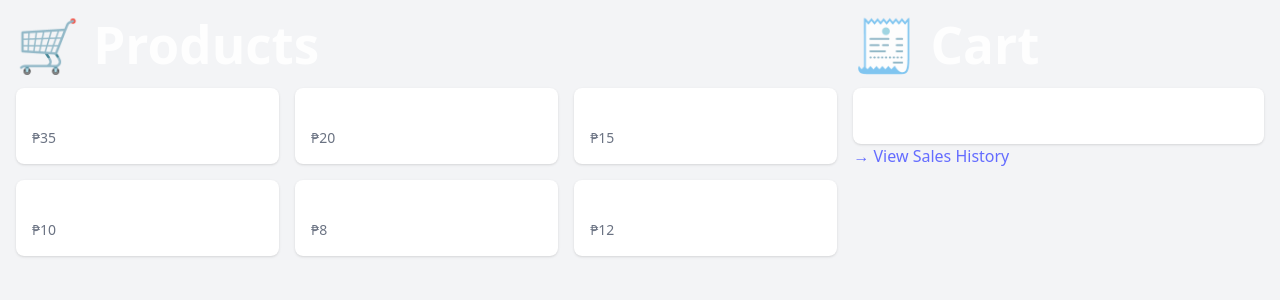
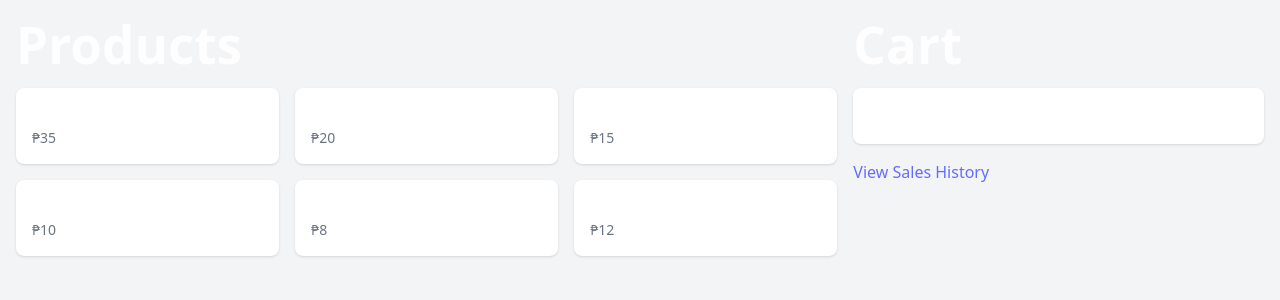
Before and after one commit to MaverickSeneris/offline-pos, a React (Vite) app: page / in a window 1280 px wide. Shown: the top 300 px of the page. Built offline with nearby package versions, Linux system fonts and the light colour scheme.

Commit message:
feat: add quantity support to cart and fix total calculation

```diff
--- a/src/pages/POS.tsx
+++ b/src/pages/POS.tsx
@@ -2,36 +2,56 @@ import { useState, useEffect } from "react";
 import ProductList from "../components/ProductList";
 import type { Product } from "../data/products";
 
-// ✅ Good practice: centralized storage keys
 const CART_KEY = "vendure_cart";
 const SALES_KEY = "vendure_sales";
 
+type CartItem = Product & { quantity: number };
+
 export default function POS() {
-  // 🧠 Initialize cart from localStorage
-  const [cart, setCart] = useState<Product[]>(() => {
+  const [cart, setCart] = useState<CartItem[]>([]);
+
+  useEffect(() => {
     const stored = localStorage.getItem(CART_KEY);
-    return stored ? JSON.parse(stored) : [];
-  });
+    if (stored) {
+      const parsed = JSON.parse(stored).map((item: any) => ({
+        ...item,
+        quantity: item.quantity || 1,
+      }));
+      setCart(parsed);
+    }
+  }, []);
 
-  // 💾 Save cart to localStorage on every update
   useEffect(() => {
     localStorage.setItem(CART_KEY, JSON.stringify(cart));
   }, [cart]);
 
   const handleAddToCart = (product: Product) => {
-    setCart((prev) => [...prev, product]);
+    const updatedCart = [...cart];
+    const index = updatedCart.findIndex((item) => item.id === product.id);
+
+    if (index !== -1) {
+      updatedCart[index].quantity += 1;
+    } else {
+      updatedCart.push({ ...product, quantity: 1 });
+    }
+
+    setCart(updatedCart);
   };
 
-  const totalPrice = cart.reduce((total, item) => total + item.price, 0);
+  const updateQuantity = (productId: number, delta: number) => {
+    const updatedCart = cart
+      .map((item) =>
+        item.id === productId
+          ? { ...item, quantity: item.quantity + delta }
+          : item
+      )
+      .filter((item) => item.quantity > 0);
+
+    setCart(updatedCart);
+  };
 
   const handleClearCart = () => {
     if (confirm("Clear cart?")) setCart([]);
-  };
-
-  const handleRemoveFromCart = (index: number) => {
-    const updatedCart = [...cart];
-    updatedCart.splice(index, 1);
-    setCart(updatedCart);
   };
 
   const handleCheckout = () => {
@@ -41,7 +61,7 @@ export default function POS() {
       id: Date.now(),
       date: new Date().toISOString(),
       items: cart,
-      total: cart.reduce((sum, item) => sum + item.price, 0),
+      total: cart.reduce((sum, item) => sum + item.price * item.quantity, 0),
     };
 
     const existingSales = JSON.parse(localStorage.getItem(SALES_KEY) || "[]");
@@ -50,17 +70,22 @@ export default function POS() {
     localStorage.setItem(SALES_KEY, JSON.stringify(existingSales));
     setCart([]);
 
-    alert("✅ Checkout successful!");
+    alert("Checkout successful!");
   };
+
+  const totalPrice = cart.reduce(
+    (total, item) => total + item.price * item.quantity,
+    0
+  );
 
   return (
     <div className="min-h-screen p-4 bg-gray-100 flex flex-col md:flex-row gap-4">
       <div className="w-full md:w-2/3">
-        <h1 className="text-2xl font-bold mb-4">🛒 Products</h1>
+        <h1 className="text-2xl font-bold mb-4">Products</h1>
         <ProductList onAddToCart={handleAddToCart} />
       </div>
       <div className="w-full md:w-1/3">
-        <h1 className="text-2xl font-bold mb-4">🧾 Cart</h1>
+        <h1 className="text-2xl font-bold mb-4">Cart</h1>
         <div className="bg-white p-4 rounded-lg shadow space-y-2">
           {cart.length === 0 ? (
             <p>No items yet.</p>
@@ -71,17 +96,26 @@ export default function POS() {
                   <div>
                     <span className="font-medium">{item.name}</span>
                     <span className="ml-2 text-gray-500 text-sm">
-                      ₱{item.price}
+                      ₱{item.price} × {item.quantity}
                     </span>
                   </div>
-                  <button
-                    onClick={() => handleRemoveFromCart(idx)}
-                    className="text-red-500 hover:text-red-700"
-                  >
-                    ❌
-                  </button>
+                  <div className="flex gap-1">
+                    <button
+                      onClick={() => updateQuantity(item.id, -1)}
+                      className="px-2 py-1 text-black bg-gray-600 rounded"
+                    >
+                      -
+                    </button>
+                    <button
+                      onClick={() => updateQuantity(item.id, 1)}
+                      className="px-2 py-1 text-black bg-gray-800 rounded"
+                    >
+                      +
+                    </button>
+                  </div>
                 </div>
               ))}
+
               <button
                 onClick={handleCheckout}
                 className="mt-2 w-full bg-green-500 hover:bg-green-600 text-black py-2 px-4 rounded"
@@ -103,8 +137,8 @@ export default function POS() {
             </>
           )}
         </div>
-        <a href="/sales" className="text-blue-500 underline">
-          → View Sales History
+        <a href="/sales" className="text-blue-500 underline mt-4 inline-block">
+          View Sales History
         </a>
       </div>
     </div>
```
